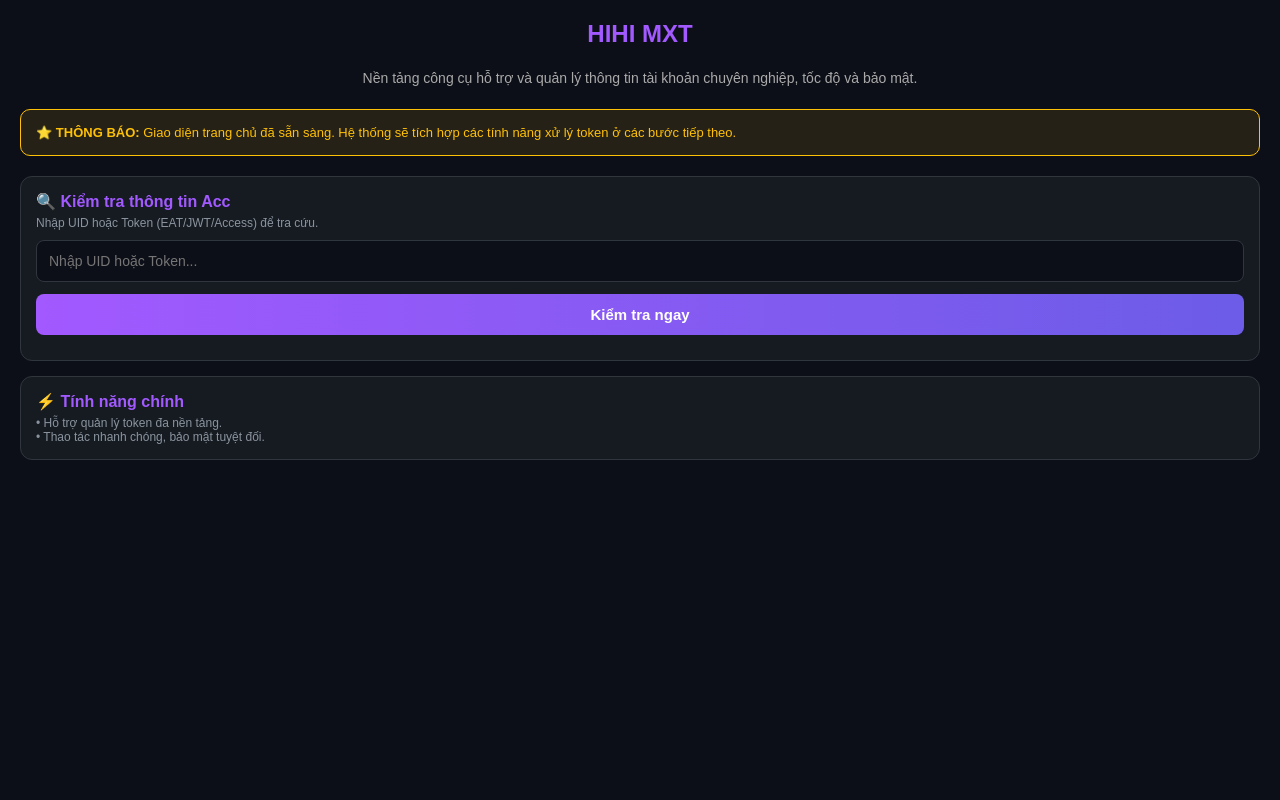
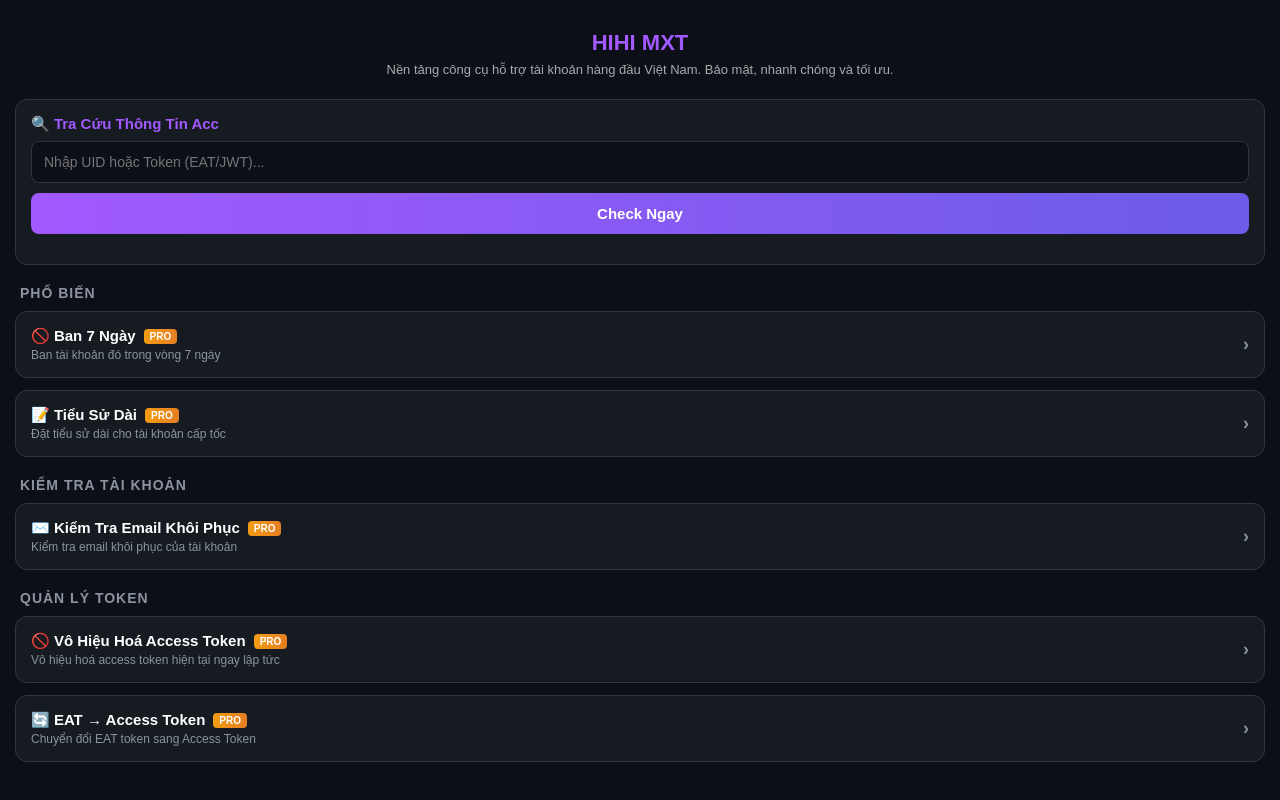
Before and after one commit to nguyenhaophong123456-ops/Checkmxt-website, a plain HTML site: page index.html in a window 1280 px wide. Drawn offline with Linux system fonts and the light colour scheme.

Commit message:
Update index.html

```diff
--- a/index.html
+++ b/index.html
@@ -3,46 +3,87 @@
 <head>
     <meta charset="UTF-8">
     <meta name="viewport" content="width=device-width, initial-scale=1.0">
-    <title>HIHI MXT - Công Cụ Quản Lý</title>
+    <title>HIHI MXT - Nền Tảng Công Cụ</title>
     <style>
         * { box-sizing: border-box; margin: 0; padding: 0; font-family: sans-serif; }
-        body { background-color: #0d0f18; color: #fff; padding: 20px; text-align: center; }
-        .header { display: flex; align-items: center; justify-content: center; gap: 10px; margin-bottom: 20px; }
-        .header img { width: 40px; height: 40px; border-radius: 50%; }
-        .title { font-size: 24px; font-weight: bold; color: #a259ff; margin-bottom: 10px; }
-        .desc { font-size: 14px; color: #aaa; margin-bottom: 20px; line-height: 1.5; padding: 0 10px; }
-        .notice { background: rgba(255, 193, 7, 0.1); border: 1px solid #ffc107; color: #ffc107; padding: 15px; border-radius: 10px; font-size: 13px; margin-bottom: 20px; text-align: left; }
-        .card { background: #161b22; border: 1px solid #30363d; border-radius: 12px; padding: 15px; margin-bottom: 15px; text-align: left; }
-        .card-title { font-size: 16px; font-weight: bold; color: #a259ff; margin-bottom: 5px; }
+        body { background-color: #0d0f18; color: #fff; padding: 15px; padding-bottom: 50px; text-align: center; }
+        .title { font-size: 22px; font-weight: bold; color: #a259ff; margin: 15px 0 5px 0; }
+        .desc { font-size: 13px; color: #aaa; margin-bottom: 20px; line-height: 1.4; padding: 0 5px; }
+
+        .section-title { font-size: 14px; font-weight: bold; color: #8b949e; text-align: left; margin: 20px 0 10px 5px; text-transform: uppercase; letter-spacing: 1px; }
+
+        .card { background: #161b22; border: 1px solid #30363d; border-radius: 12px; padding: 15px; margin-bottom: 12px; text-align: left; display: flex; align-items: center; justify-content: space-between; }
+        .card-info { flex: 1; }
+        .card-title { font-size: 15px; font-weight: bold; color: #fff; margin-bottom: 3px; display: flex; align-items: center; gap: 8px; }
         .card-desc { font-size: 12px; color: #8b949e; }
-        input { width: 100%; padding: 12px; background: #0d0f18; border: 1px solid #30363d; border-radius: 8px; color: #fff; margin-bottom: 12px; font-size: 14px; }
-        .btn { display: block; width: 100%; padding: 12px; background: linear-gradient(90deg, #a259ff, #6c5ce7); color: #fff; border: none; border-radius: 8px; font-weight: bold; font-size: 15px; cursor: pointer; margin-bottom: 10px; }
+
+        .badge-pro { background: linear-gradient(90deg, #f39c12, #e67e22); color: #fff; font-size: 10px; padding: 2px 6px; border-radius: 4px; font-weight: bold; }
+
+        .input-box { width: 100%; padding: 12px; background: #0d0f18; border: 1px solid #30363d; border-radius: 8px; color: #fff; margin-bottom: 10px; font-size: 14px; }
+        .btn-check { display: block; width: 100%; padding: 12px; background: linear-gradient(90deg, #a259ff, #6c5ce7); color: #fff; border: none; border-radius: 8px; font-weight: bold; font-size: 15px; cursor: pointer; margin-bottom: 15px; }
+
+        .arrow { color: #8b949e; font-size: 18px; font-weight: bold; }
     </style>
 </head>
 <body>
 
-    <div class="header">
-        <span class="title" style="margin:0;">HIHI MXT</span>
+    <div class="title">HIHI MXT</div>
+    <div class="desc">Nền tảng công cụ hỗ trợ tài khoản hàng đầu Việt Nam. Bảo mật, nhanh chóng và tối ưu.</div>
+
+    <!-- Ô tra cứu chính -->
+    <div style="background: #161b22; border: 1px solid #30363d; border-radius: 12px; padding: 15px; margin-bottom: 20px; text-align: left;">
+        <div style="font-size: 15px; font-weight: bold; color: #a259ff; margin-bottom: 8px;">🔍 Tra Cứu Thông Tin Acc</div>
+        <input type="text" class="input-box" placeholder="Nhập UID hoặc Token (EAT/JWT)...">
+        <button class="btn-check">Check Ngay</button>
     </div>
 
-    <div class="desc">
-        Nền tảng công cụ hỗ trợ và quản lý thông tin tài khoản chuyên nghiệp, tốc độ và bảo mật.
-    </div>
+    <!-- Nhóm phổ biến -->
+    <div class="section-title">Phổ Biến</div>
 
-    <div class="notice">
-        ⭐ <b>THÔNG BÁO:</b> Giao diện trang chủ đã sẵn sàng. Hệ thống sẽ tích hợp các tính năng xử lý token ở các bước tiếp theo.
+    <div class="card">
+        <div class="card-info">
+            <div class="card-title">🚫 Ban 7 Ngày <span class="badge-pro">PRO</span></div>
+            <div class="card-desc">Ban tài khoản đó trong vòng 7 ngày</div>
+        </div>
+        <div class="arrow">›</div>
     </div>
 
     <div class="card">
-        <div class="card-title">🔍 Kiểm tra thông tin Acc</div>
-        <div class="card-desc" style="margin-bottom: 10px;">Nhập UID hoặc Token (EAT/JWT/Access) để tra cứu.</div>
-        <input type="text" placeholder="Nhập UID hoặc Token...">
-        <button class="btn">Kiểm tra ngay</button>
+        <div class="card-info">
+            <div class="card-title">📝 Tiểu Sử Dài <span class="badge-pro">PRO</span></div>
+            <div class="card-desc">Đặt tiểu sử dài cho tài khoản cấp tốc</div>
+        </div>
+        <div class="arrow">›</div>
+    </div>
+
+    <!-- Nhóm kiểm tra -->
+    <div class="section-title">Kiểm Tra Tài Khoản</div>
+
+    <div class="card">
+        <div class="card-info">
+            <div class="card-title">✉️ Kiểm Tra Email Khôi Phục <span class="badge-pro">PRO</span></div>
+            <div class="card-desc">Kiểm tra email khôi phục của tài khoản</div>
+        </div>
+        <div class="arrow">›</div>
+    </div>
+
+    <!-- Nhóm quản lý token -->
+    <div class="section-title">Quản Lý Token</div>
+
+    <div class="card">
+        <div class="card-info">
+            <div class="card-title">🚫 Vô Hiệu Hoá Access Token <span class="badge-pro">PRO</span></div>
+            <div class="card-desc">Vô hiệu hoá access token hiện tại ngay lập tức</div>
+        </div>
+        <div class="arrow">›</div>
     </div>
 
     <div class="card">
-        <div class="card-title">⚡ Tính năng chính</div>
-        <div class="card-desc" style="margin-top: 5px;">• Hỗ trợ quản lý token đa nền tảng.<br>• Thao tác nhanh chóng, bảo mật tuyệt đối.</div>
+        <div class="card-info">
+            <div class="card-title">🔄 EAT → Access Token <span class="badge-pro">PRO</span></div>
+            <div class="card-desc">Chuyển đổi EAT token sang Access Token</div>
+        </div>
+        <div class="arrow">›</div>
     </div>
 
 </body>
```
